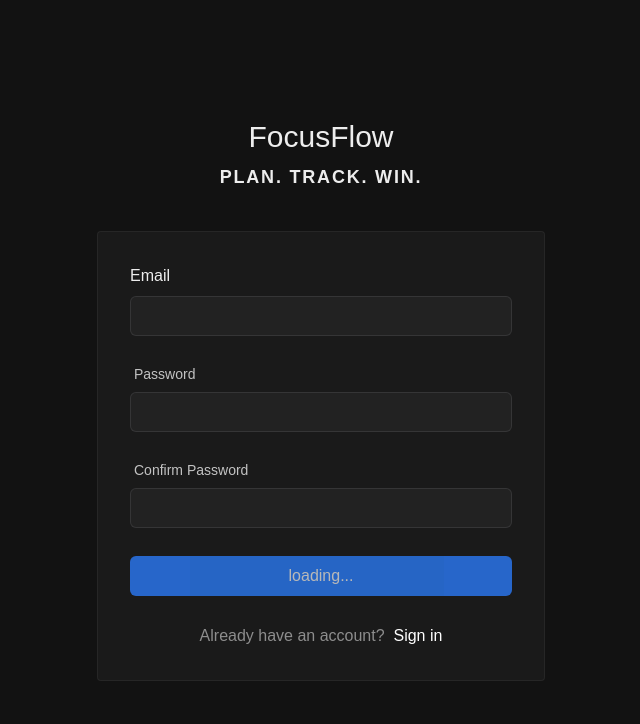
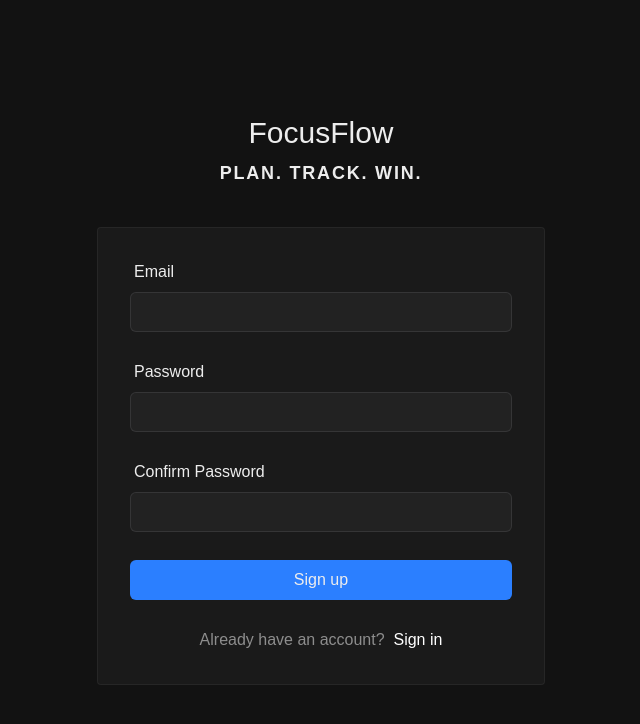
Before and after one commit to ilyasbikarnaf/FocusFlow, a Next.js app: page /signup in a window 1280 px wide. Shown: the top 724 px of the page, without its empty margins (319-959 px from the left). Built offline with nearby package versions, Linux system fonts and the light colour scheme; no server answers.

Commit message:
add clerk authentication in signUp page and modularize form inputs

```diff
--- /dev/null
+++ b/Components/FormInput.tsx
@@ -0,0 +1,43 @@
+import { FieldErrors, UseFormRegister } from "react-hook-form";
+
+type FormInputProps = {
+  labelText: string;
+  type: "email" | "password" | "confirmPassword";
+  errors: FieldErrors<{
+    email: string;
+    password: string;
+    confirmPassword: string;
+  }>;
+
+  register: UseFormRegister<{
+    email: string;
+    password: string;
+    confirmPassword: string;
+  }>;
+};
+
+export default function FormInput({
+  register,
+  labelText,
+  type,
+  errors,
+}: FormInputProps) {
+  return (
+    <div className="flex flex-col gap-2">
+      <label htmlFor={type} className="opacity text-md ml-1">
+        {labelText}
+      </label>
+      <input
+        {...register(type)}
+        type={type === "confirmPassword" ? "password" : type}
+        name={type}
+        id={type}
+        className=" h-10 w-full rounded-md border border-gray-300/10 bg-[#222222] px-3 py-2 text-sm placeholder:text-gray-400 focus:outline-none focus:ring-2 focus:ring-gray-800 focus:border-transparent disabled:cursor-not-allowed disabled:opacity-50 "
+      />
+
+      {errors[type] && (
+        <p className="text-red-500 text-sm">{errors[type].message}</p>
+      )}
+    </div>
+  );
+}
--- /dev/null
+++ b/Components/LoadingSpinner.tsx
@@ -0,0 +1,9 @@
+import { Loader2 } from "lucide-react";
+
+export function LoadingSpinner() {
+  return (
+    <div className="flex justify-center">
+      <Loader2 className="h-6 w-6 animate-spin  text-blue-300" />
+    </div>
+  );
+}
--- /dev/null
+++ b/Components/UserProfile.tsx
@@ -0,0 +1,23 @@
+"use client";
+import { useUser } from "@clerk/nextjs";
+
+const Profile = () => {
+  const { user, isLoaded, isSignedIn } = useUser();
+
+  if (!isLoaded) {
+    return <div>Loading...</div>;
+  }
+
+  if (!isSignedIn) {
+    return <div>Please sign in to view your profile.</div>;
+  }
+
+  return (
+    <div>
+      <h1>Welcome Someone</h1>
+      <p>Email: {user.emailAddresses[0].emailAddress}</p>
+    </div>
+  );
+};
+
+export default Profile;
--- a/app/(auth)/signup/page.tsx
+++ b/app/(auth)/signup/page.tsx
@@ -1,12 +1,18 @@
 "use client";
 
 import { SignupUser } from "@/app/actions/auth";
+import FormInput from "@/Components/FormInput";
+import { LoadingSpinner } from "@/Components/LoadingSpinner";
 import { SignupSchema } from "@/lib/schemas/auth";
+import { useSignIn } from "@clerk/nextjs";
 import { zodResolver } from "@hookform/resolvers/zod";
+import clsx from "clsx";
 import Link from "next/link";
-import { useActionState } from "react";
+import { useRouter } from "next/navigation";
+import { startTransition, useActionState } from "react";
 import { useForm } from "react-hook-form";
 import toast from "react-hot-toast";
+import { z } from "zod";
 
 const initialState = {
   success: false,
@@ -22,8 +28,12 @@ export default function Signup() {
     resolver: zodResolver(SignupSchema),
   });
 
+  const { signIn, setActive } = useSignIn();
+  const router = useRouter();
+
+  // eslint-disable-next-line @typescript-eslint/no-unused-vars
   const [state, formAction, isPending] = useActionState(
-    async (data: FormData) => {
+    async (prevData, data: FormData) => {
       const result = await SignupUser(data);
 
       if (!result.success) {
@@ -31,12 +41,33 @@ export default function Signup() {
         return null;
       }
 
+      const singinResult = await signIn?.create({
+        strategy: "password",
+        password: data.get("password") as string,
+        identifier: data.get("email") as string,
+      });
+
+      if (setActive && singinResult?.status === "complete") {
+        await setActive({ session: singinResult.createdSessionId });
+      }
+
       toast.success(result.message);
+      router.push("/dashboard");
     },
     initialState
   );
 
-  // const onSubmit = (data) => console.log(data);
+  const onSubmit = async (data: z.output<typeof SignupSchema>) => {
+    const formData = new FormData();
+
+    formData.append("email", data.email);
+    formData.append("password", data.password);
+    formData.append("confirmPassword", data.confirmPassword);
+
+    startTransition(() => {
+      formAction(formData);
+    });
+  };
 
   return (
     <div className="flex flex-col justify-center min-h-screen  sm:px-6 lg:px-8 ">
@@ -49,63 +80,43 @@ export default function Signup() {
 
       <form
         className="flex flex-col sm:mx-auto sm:max-w-md sm:w-full bg-[#1A1A1A] p-8 border-1 border-[#444444]/30   rounded space-y-7"
-        action={formAction}
+        onSubmit={handleSubmit(onSubmit)}
       >
-        <div className="flex flex-col gap-2">
-          <label htmlFor="email"> Email</label>
-          <input
-            {...register("email")}
-            type="email"
-            name="email"
-            id="email"
-            className=" h-10 w-full rounded-md border border-gray-300/10 bg-[#222222] px-3 py-2 text-sm placeholder:text-gray-400 focus:outline-none focus:ring-2 focus:ring-gray-800 focus:border-transparent disabled:cursor-not-allowed disabled:opacity-50 "
-          />
-
-          {errors.email && (
-            <p className="text-red-500 text-sm">{errors.email.message}</p>
+        <FormInput
+          type="email"
+          errors={errors}
+          register={register}
+          labelText="Email"
+        />
+        <FormInput
+          type="password"
+          errors={errors}
+          register={register}
+          labelText="Password"
+        />
+        <FormInput
+          type="confirmPassword"
+          errors={errors}
+          register={register}
+          labelText="Confirm Password"
+        />
+        <button
+          disabled={isPending}
+          type="submit"
+          className={clsx(
+            "hover:cursor-pointer bg-blue-500 p-2 rounded-md disabled:cursor-not-allowed disabled:opacity-75",
+            isPending && "flex  justify-center gap-2 bg"
           )}
-        </div>
-
-        <div className="flex flex-col gap-2">
-          <label htmlFor="password" className="opacity-80 text-sm ml-1">
-            Password
-          </label>
-          <input
-            {...register("password")}
-            id="password"
-            name="password"
-            type="password"
-            className=" h-10 w-full rounded-md border border-gray-300/10 bg-[#222222] px-3 py-2 text-sm placeholder:text-gray-400 focus:outline-none focus:ring-2 focus:ring-gray-800 focus:border-transparent disabled:cursor-not-allowed disabled:opacity-50 "
-          />
-          {errors.password && (
-            <p className="text-red-500 text-sm">{errors.password.message}</p>
+        >
+          {isPending ? (
+            <>
+              <LoadingSpinner />
+              Loading...
+            </>
+          ) : (
+            "Sign up"
           )}
-        </div>
-
-        <div className="flex flex-col gap-2">
-          <label htmlFor="confirmPassword" className="opacity-80 text-sm ml-1">
-            Confirm Password
-          </label>
-          <input
-            {...register("confirmPassword")}
-            type="password"
-            name="confirmPassword"
-            id="confirmPassword"
-            className=" h-10 w-full rounded-md border border-gray-300/10 bg-[#222222] px-3 py-2 text-sm placeholder:text-gray-400 focus:outline-none focus:ring-2 focus:ring-gray-800 focus:border-transparent disabled:cursor-not-allowed disabled:opacity-50 "
-          />
-          {errors.confirmPassword && (
-            <p className="text-red-500 text-sm">
-              {errors.confirmPassword.message}
-            </p>
-          )}
-        </div>
-
-        <input
-          disabled={true}
-          type="submit"
-          value={`${true ? "loading..." : "Sign up"}`}
-          className="hover:cursor-pointer bg-blue-500 p-2 rounded-md disabled:cursor-not-allowed disabled:opacity-75"
-        />
+        </button>
         <p className="text-white/50 text-center">
           Already have an account? &nbsp;
           <Link className="text-white" href="/signin">
--- a/app/actions/auth.ts
+++ b/app/actions/auth.ts
@@ -4,10 +4,13 @@ import connectDB from "@/db";
 import { User } from "@/db/schema";
 import { SignupSchema } from "@/lib/schemas/auth";
 import { hashPassword } from "@/lib/utils/authUtils";
+import { clerkClient } from "@clerk/nextjs/server";
 
 type AuthResponse = {
   success: boolean;
   message: string;
+  email?: string;
+  password?: string;
 };
 
 export const SignupUser = async (formData: FormData): Promise<AuthResponse> => {
@@ -29,26 +32,31 @@ export const SignupUser = async (formData: FormData): Promise<AuthResponse> => {
   }
 
   try {
-    await connectDB();
+    //clerk create user
+    const client = await clerkClient();
 
-    const user = await User.find({ email });
-
-    if (user) {
-      return {
-        success: false,
-        message:
-          "An account with this email already exists. Please sign in or use a different email.",
-      };
-    }
-
-    const hashedPassword = await hashPassword(password);
-    await User.create({ email, password: hashedPassword });
+    await client.users.createUser({ emailAddress: [email], password });
 
     return {
       success: true,
       message: "Successfully signed up! Welcome to FocusFlow!",
+      email,
+      password,
     };
   } catch (error: any) {
-    return { success: false, message: error.message };
+    if (
+      error.errors[0].message ===
+      "That email address is taken. Please try another."
+    ) {
+      return {
+        success: false,
+        message:
+          "An account with this email already exists. Please use a different email or try logging in",
+      };
+    }
+    return {
+      success: false,
+      message: "An unexpected error occured please try again later",
+    };
   }
 };
--- /dev/null
+++ b/app/dashboard/page.tsx
@@ -0,0 +1,5 @@
+import Profile from "@/Components/UserProfile";
+
+export default function DashboardPage() {
+  return <Profile />;
+}
--- a/app/layout.tsx
+++ b/app/layout.tsx
@@ -1,6 +1,7 @@
 import type { Metadata } from "next";
 import "./globals.css";
 import { Toaster } from "react-hot-toast";
+import { ClerkProvider } from "@clerk/nextjs";
 
 export const metadata: Metadata = {
   title: "Create Next App",
@@ -14,10 +15,12 @@ export default function RootLayout({
 }>) {
   return (
     <html lang="en">
-      <body>
-        <Toaster position="top-right" reverseOrder={false} />
-        {children}
-      </body>
+      <ClerkProvider>
+        <body>
+          <Toaster position="top-right" reverseOrder={false} />
+          {children}
+        </body>
+      </ClerkProvider>
     </html>
   );
 }
--- a/db/index.ts
+++ b/db/index.ts
@@ -1,6 +1,6 @@
 import mongoose from "mongoose";
 
-const MONGODB_URL = process.env.MONGODB_URL!;
+const MONGODB_URL = process.env.MONGO_URL!;
 
 const cached = (global as any).mongoose || { conn: null, promise: null };
 
--- a/db/schema.ts
+++ b/db/schema.ts
@@ -32,4 +32,4 @@ const UserSchema = new Schema(
   { timestamps: true }
 );
 
-export const User = mongoose.model("User", UserSchema);
+export const User = mongoose.models.User || mongoose.model("User", UserSchema);
--- a/package.json
+++ b/package.json
@@ -9,11 +9,14 @@
     "lint": "next lint"
   },
   "dependencies": {
+    "@clerk/nextjs": "^6.16.0",
     "@hookform/resolvers": "^5.0.1",
     "bcrypt": "^5.1.1",
+    "clsx": "^2.1.1",
+    "lucia": "^3.2.2",
+    "lucide-react": "^0.488.0",
     "mongoose": "^8.13.2",
     "next": "15.3.1-canary.11",
-    "next-auth": "^4.24.11",
     "react": "19.1.0",
     "react-dom": "19.1.0",
     "react-hook-form": "^7.55.0",
```
Also changed, not shown: 1 other file (tests, documents, lock files or other folders).
